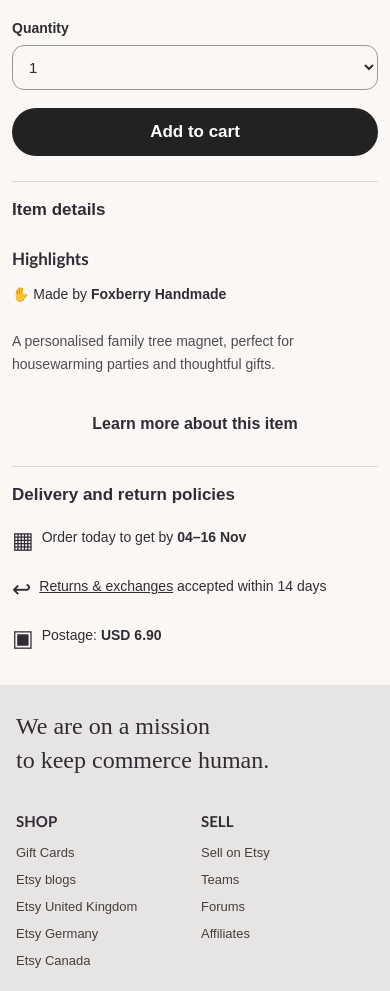
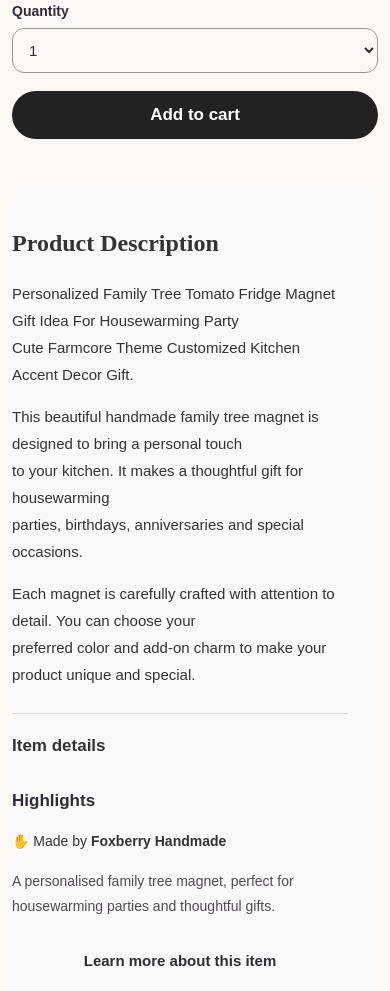
Before and after one commit to AreebaNoor160/FA24-BCS-019-WEB_TECH, a plain HTML site: page midterm/product.html in a window 390 px wide. Shown: the part 1677-2668 px from the top of the page. Drawn offline with Linux system fonts and the light colour scheme.

Commit message:
midterm: complete task 2 product layout

```diff
--- a/midterm/product.html
+++ b/midterm/product.html
@@ -152,11 +152,7 @@
             <h2>Now Price: USD 19.72</h2>
             <h3>Sale for limited time</h3>
 
-            <p class="product-description">
-                Personalized Family Tree Tomato Fridge Magnet Gift Idea
-                For Housewarming Party Cute Farmcore Theme Customized
-                Kitchen Accent Decor Gift
-            </p>
+
 
             <div class="pro3">
                 <h5>By Foxberry Handmade</h5>
@@ -216,7 +212,32 @@
                 </div>
             </div>
 
-            <!-- Item details beneath Add to cart -->
+
+
+
+        </div>
+        <div class="full-description">
+            <h2>Product Description</h2>
+
+            <p>
+            Personalized Family Tree Tomato Fridge Magnet Gift Idea
+            For Housewarming Party<br> Cute Farmcore Theme Customized
+            Kitchen Accent Decor Gift.
+            </p>
+
+            <p>
+            This beautiful handmade family tree magnet is designed
+            to bring a personal touch<br> to your kitchen. It makes a
+            thoughtful gift for housewarming <br>parties, birthdays,
+            anniversaries and special occasions.
+            </p>
+
+    <p>
+            Each magnet is carefully crafted with attention to detail.
+            You can choose your <br>preferred color and add-on charm to
+            make your product unique and special.
+    </p>
+
             <section class="product-info-panels">
 
                 <details open>
@@ -260,7 +281,6 @@
                 </details>
 
             </section>
-
         </div>
     </div>
 </main>
--- a/midterm/style.css
+++ b/midterm/style.css
@@ -451,17 +451,44 @@ footer .box li:hover{
 
 .prod {
     display: grid;
-    grid-template-columns:  1.1fr 0.9fr;
+    grid-template-columns: 1.1fr 0.9fr;
+    grid-template-areas:
+        "image details"
+        "description description";
     gap: 40px;
     max-width: 1500px;
     margin: 30px auto;
     padding: 0 30px;
     align-items: start;
 }
+.full-description {
+    grid-area: description;
+    width: 100%;
+    padding: 30px;
+    padding-left: 0;
+    margin-top: 5px;
+    background-color: #f8f8f8;
+    border-radius: 15px;
+    line-height: 1.8;
+    font-size: 16px;
+    color: #333;
+}
 
+.full-description h2 {
+    font-size: 24px;
+    margin-bottom: 18px;
+    padding-left: 0;
+}
+
+.full-description p {
+    margin-bottom: 15px;
+    line-height: 1.8;
+}
 
 .pro1 {
     min-width: 0;
+    grid-area: image;
+
 }
 
 .pro1  img {
@@ -475,14 +502,21 @@ footer .box li:hover{
 }
 
 .pro2 {
+
+     grid-area: details;
     min-width: 0;
     width: 100%;
     margin: 0;
+     position: sticky;
+    top: 89px;
+
 }
 
 .pro2 h2 {
     font-size: 24px;
     margin-bottom: 8px;
+    padding-left: 0;
+
 }
 
 .pro2 h3 {
@@ -490,16 +524,14 @@ footer .box li:hover{
         Calibri, 'Trebuchet MS', sans-serif;
     color: rgb(83, 177, 83);
     font-size: 15px;
-    margin: 0 0 20px;
+    margin: 0 0 25px;
+     padding-left: 0;
 }
 
-.product-description {
-    line-height: 1.6;
-    font-size: 17px;
-}
+
 
 .pro3 {
-    margin: 25px 0;
+    margin: 50px 0;
 }
 
 .pro3 h5 {
@@ -507,6 +539,7 @@ footer .box li:hover{
     font-size: 16px;
     font-weight: 600;
     margin-bottom: 6px;
+
 }
 
 .pro3 h6 {
@@ -520,6 +553,7 @@ footer .box li:hover{
     width: 100%;
     max-width: 650px;
     margin: 20px 0;
+    padding-top: 70px;
 }
 
 .order-form label {
@@ -862,22 +896,33 @@ footer .box li:hover{
 }
 
 /* MOBILE PRODUCT PAGE */
-@media (max-width: 650px) {
+@media (max-width: 618px) {
 
     /* Product image and information one column */
     .prod {
-        display: flex;
-        flex-direction: column;
+    display: grid;
+    grid-template-columns: 1fr;
+    grid-template-areas:
+        "image"
+        "details"
+        "description";
     gap: 20px;
     margin: 15px auto;
     padding: 0 12px;
     width: 100%;
 }
 
-    .pro1,
-    .pro2 {
+   .pro1 {
+    grid-area: image;
     width: 100%;
     min-width: 0;
+}
+
+.pro2 {
+    grid-area: details;
+    width: 100%;
+    min-width: 0;
+    position: static;
 }
 
     /* Product image */
@@ -903,7 +948,8 @@ footer .box li:hover{
         font-size: 15px;
     }
 
-    .product-description {
+   .full-description {
+    grid-area: description;
     font-size: 15px;
     line-height: 1.6;
 }
```
Lines whose indentation alone changed are shown as unchanged.
